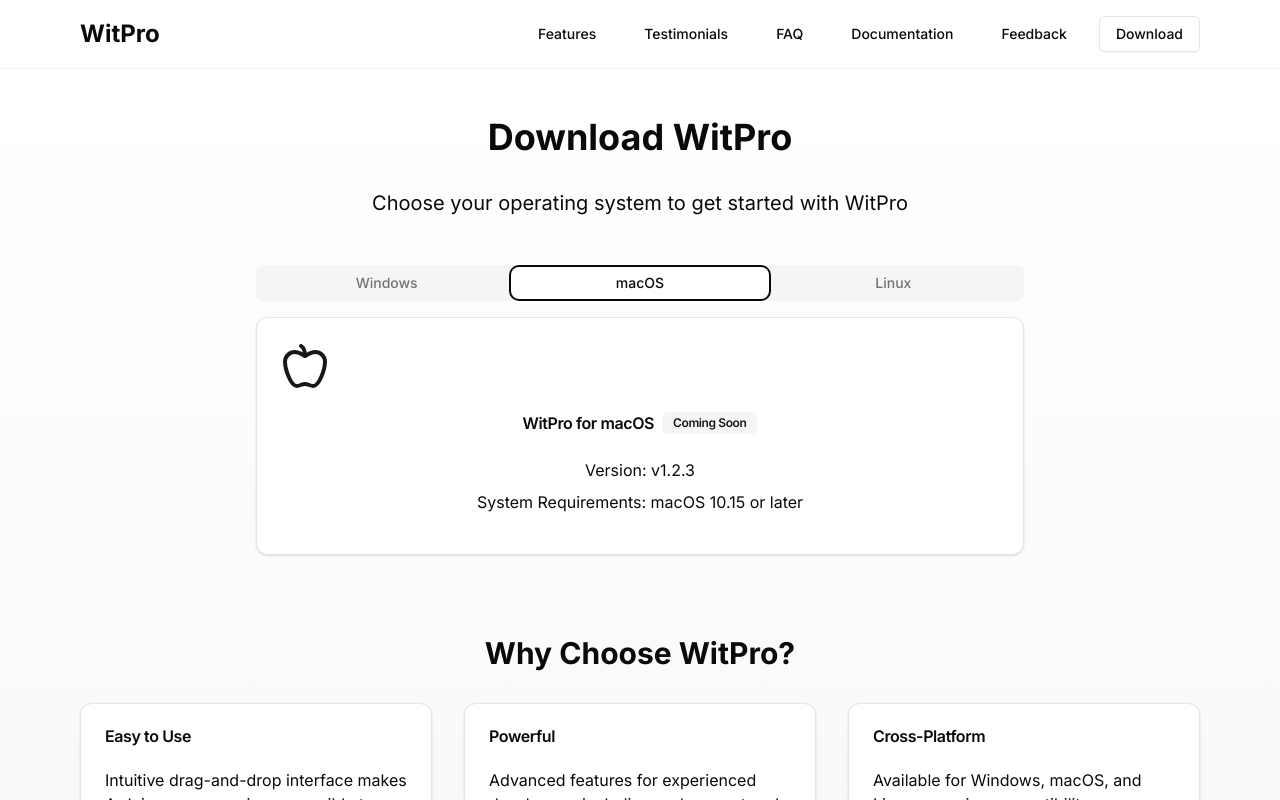
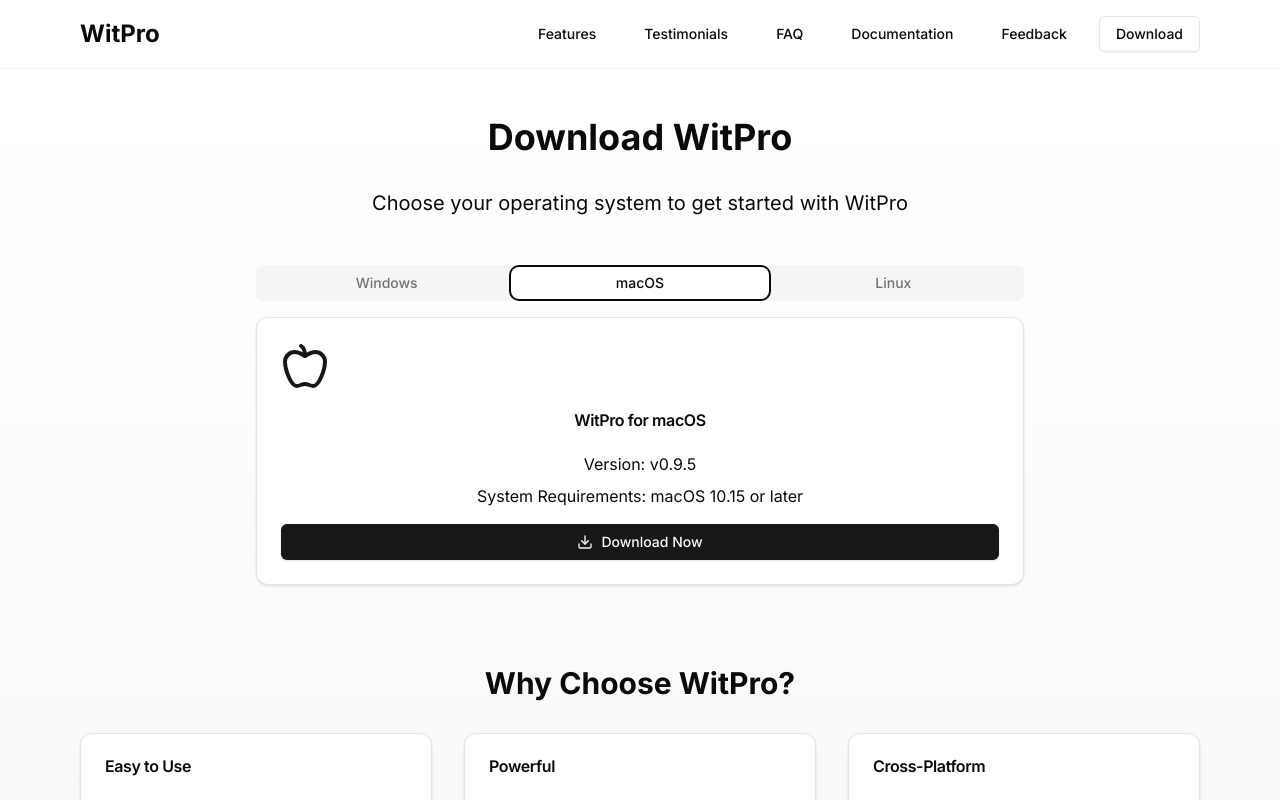
Before and after one commit to AamirFromWitblox/witpro-landing, a Next.js app: page /download in a window 1280 px wide. Both pictures are taken after a click on the tab "macOS". Shown: the top 800 px of the page. Built offline with nearby package versions, Linux system fonts and the light colour scheme.

Commit message:
added macos link

```diff
--- a/src/actions/application.ts
+++ b/src/actions/application.ts
@@ -19,7 +19,7 @@ export const getDownloadLinks = async () => {
   const windowsLatest = windowsSnapshot.docs[0].data().download_url;
 
   const macAlt =
-    "https://firebasestorage.googleapis.com/v0/b/witblox-5ae68.appspot.com/o/wit-pro%2Fwit-pro-0.9.8.dmg?alt=media&token=10a1eb6d-0951-4458-895b-d33c8cba3a74";
+    "https://firebasestorage.googleapis.com/v0/b/witpro-e38b9.appspot.com/o/executables%2Fwit-pro-0.9.5-arm64.dmg?alt=media&token=a03e1b5a-9668-44a2-a2ef-875039f10704";
 
   return {
     windows: windowsLatest,
--- a/src/app/download/page.tsx
+++ b/src/app/download/page.tsx
@@ -10,9 +10,9 @@ import Link from "next/link";
 
 export default function DownloadPage() {
   return (
-    <main className="container py-12 mx-auto">
+    <main className="container mx-auto py-12">
       <motion.h1
-        className="mb-8 text-4xl font-bold text-center"
+        className="mb-8 text-center text-4xl font-bold"
         initial={{ opacity: 0, y: -20 }}
         animate={{ opacity: 1, y: 0 }}
         transition={{ duration: 0.5 }}
@@ -20,7 +20,7 @@ export default function DownloadPage() {
         Download WitPro
       </motion.h1>
       <motion.p
-        className="mb-12 text-xl text-center"
+        className="mb-12 text-center text-xl"
         initial={{ opacity: 0, y: -20 }}
         animate={{ opacity: 1, y: 0 }}
         transition={{ duration: 0.5, delay: 0.2 }}
@@ -28,7 +28,7 @@ export default function DownloadPage() {
         Choose your operating system to get started with WitPro
       </motion.p>
 
-      <Tabs defaultValue="windows" className="w-full max-w-3xl mx-auto">
+      <Tabs defaultValue="windows" className="mx-auto w-full max-w-3xl">
         <TabsList className="grid w-full grid-cols-3">
           <TabsTrigger value="windows">Windows</TabsTrigger>
           <TabsTrigger value="mac">macOS</TabsTrigger>
@@ -36,28 +36,27 @@ export default function DownloadPage() {
         </TabsList>
         <TabsContent value="windows">
           <DownloadCard
-            icon={<Monitor className="w-12 h-12 mb-4 text-primary" />}
+            icon={<Monitor className="mb-4 h-12 w-12 text-primary" />}
             title="WitPro for Windows"
-            version="v1.2.3"
+            version="v0.9.5"
             requirements="Windows 10 or later"
             downloadLink="https://firebasestorage.googleapis.com/v0/b/witpro-e38b9.appspot.com/o/executables%2Fwit-pro%20Setup%200.9.3.exe?alt=media&token=003188ee-13c0-4058-bb46-ca4de07d1864"
           />
         </TabsContent>
         <TabsContent value="mac">
           <DownloadCard
-            icon={<Apple className="w-12 h-12 mb-4 text-primary" />}
+            icon={<Apple className="mb-4 h-12 w-12 text-primary" />}
             title="WitPro for macOS"
-            version="v1.2.3"
+            version="v0.9.5"
             requirements="macOS 10.15 or later"
-            downloadLink="#"
-            comingSoon
+            downloadLink="https://firebasestorage.googleapis.com/v0/b/witpro-e38b9.appspot.com/o/executables%2Fwit-pro-0.9.5-arm64.dmg?alt=media&token=a03e1b5a-9668-44a2-a2ef-875039f10704"
           />
         </TabsContent>
         <TabsContent value="linux">
           <DownloadCard
-            icon={<Terminal className="w-12 h-12 mb-4 text-primary" />}
+            icon={<Terminal className="mb-4 h-12 w-12 text-primary" />}
             title="WitPro for Linux"
-            version="v1.2.3"
+            version="v0.9.5"
             requirements="Ubuntu 20.04, Fedora 32, or compatible"
             downloadLink="#"
             comingSoon
@@ -66,7 +65,7 @@ export default function DownloadPage() {
       </Tabs>
 
       <section className="mt-20">
-        <h2 className="mb-8 text-3xl font-bold text-center">
+        <h2 className="mb-8 text-center text-3xl font-bold">
           Why Choose WitPro?
         </h2>
         <div className="grid grid-cols-1 gap-8 md:grid-cols-3">
@@ -92,7 +91,7 @@ export default function DownloadPage() {
         </p>
         <Button
           size="lg"
-          className="text-lg transition-transform group hover:scale-105"
+          className="group text-lg transition-transform hover:scale-105"
           asChild
         >
           <Link href="/documentation">
@@ -143,7 +142,7 @@ function DownloadCard({
         <Button asChild className="w-full" disabled={comingSoon}>
           {!comingSoon && (
             <a href={downloadLink} download>
-              <Download className="w-4 h-4 mr-2" />{" "}
+              <Download className="mr-2 h-4 w-4" />{" "}
               {comingSoon ? "Notify Me" : "Download Now"}
             </a>
           )}
```
